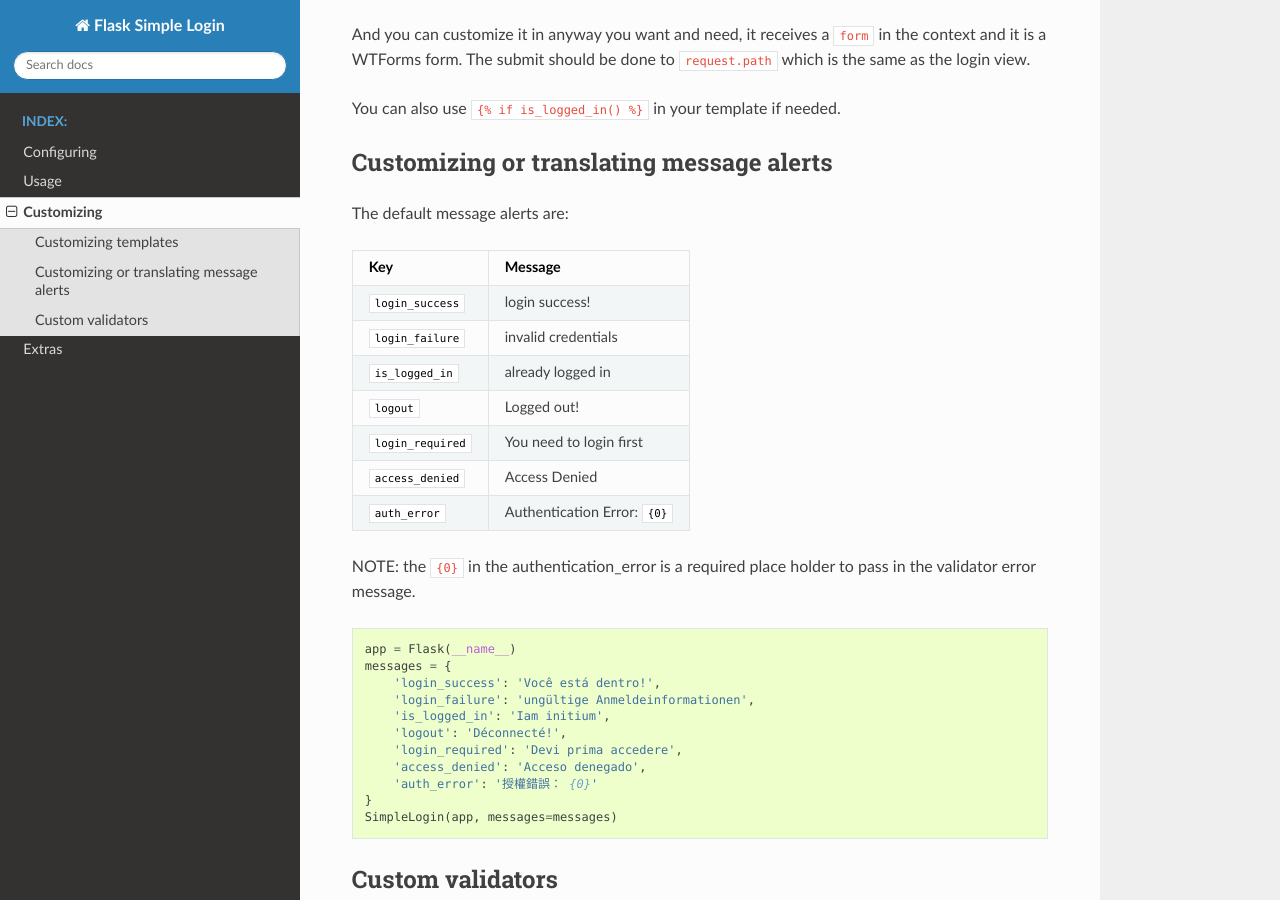
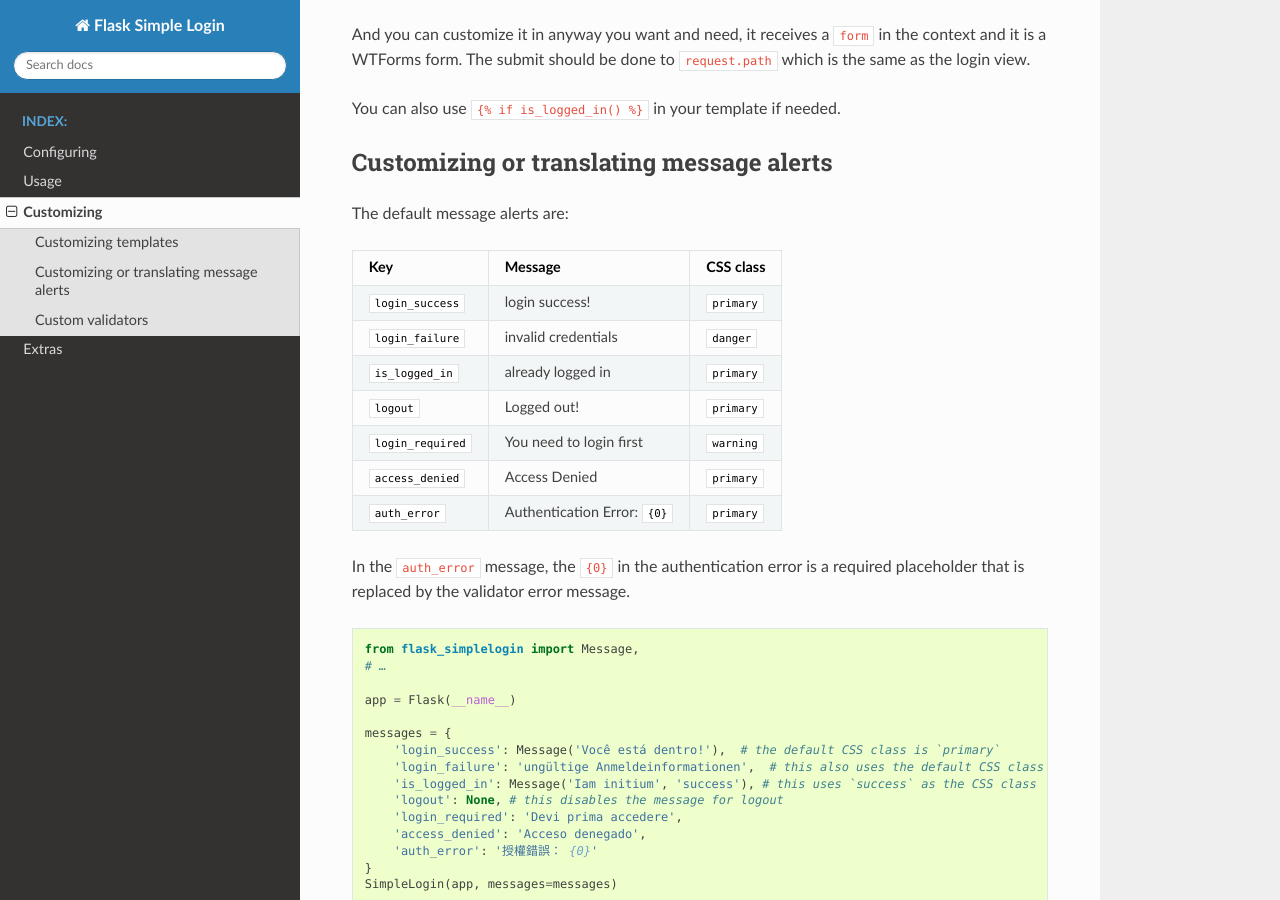
Before and after one commit to flask-extensions/Flask-SimpleLogin, a Sphinx documentation site: the page built from docs/customizing.md, in a window 1280 px wide and 900 px high, scrolled down 726 px. Built offline with Sphinx 7.4.7 and the Read the Docs theme 2.0.0, drawn with Linux system fonts in a browser that asks for light colours.

Commit message:
Updates messages docs

````diff
--- a/docs/conf.py
+++ b/docs/conf.py
@@ -63,4 +63,4 @@ pygments_style = "sphinx"
 # Add any paths that contain custom static files (such as style sheets) here,
 # relative to this directory. They are copied after the builtin static files,
 # so a file named "default.css" will overwrite the builtin "default.css".
-html_static_path = ["_static"]
+html_static_path = []
--- a/docs/customizing.md
+++ b/docs/customizing.md
@@ -41,25 +41,29 @@ You can also use `{% if is_logged_in() %}` in your template if needed.
 
 The default message alerts are:
 
-| Key | Message |
-|---|---|
-| `login_success` | login success! |
-| `login_failure` | invalid credentials |
-| `is_logged_in` | already logged in |
-| `logout` | Logged out! |
-| `login_required` | You need to login first |
-| `access_denied` | Access Denied |
-| `auth_error` | Authentication Error: `{0}` |
+| Key | Message | CSS class |
+|---|---|---|
+| `login_success` | login success! | `primary` |
+| `login_failure` | invalid credentials | `danger` |
+| `is_logged_in` | already logged in | `primary` |
+| `logout` | Logged out! | `primary` |
+| `login_required` | You need to login first | `warning` |
+| `access_denied` | Access Denied | `primary` |
+| `auth_error` | Authentication Error: `{0}` | `primary` |
 
-NOTE: the `{0}` in the authentication_error is a required place holder to pass in the validator error message.
+In the `auth_error` message, the `{0}` in the authentication error is a required placeholder that is replaced by the validator error message.
 
 ```python
+from flask_simplelogin import Message,
+# …
+
 app = Flask(__name__)
+
 messages = {
-    'login_success': 'Você está dentro!',
-    'login_failure': 'ungültige Anmeldeinformationen',
-    'is_logged_in': 'Iam initium',
-    'logout': 'Déconnecté!',
+    'login_success': Message('Você está dentro!'),  # the default CSS class is `primary`
+    'login_failure': 'ungültige Anmeldeinformationen',  # this also uses the default CSS class
+    'is_logged_in': Message('Iam initium', 'success'), # this uses `success` as the CSS class
+    'logout': None, # this disables the message for logout
     'login_required': 'Devi prima accedere',
     'access_denied': 'Acceso denegado',
     'auth_error': '授權錯誤： {0}'
````
Also changed, not shown: docs/requirements.txt (+0 -28 lines).
